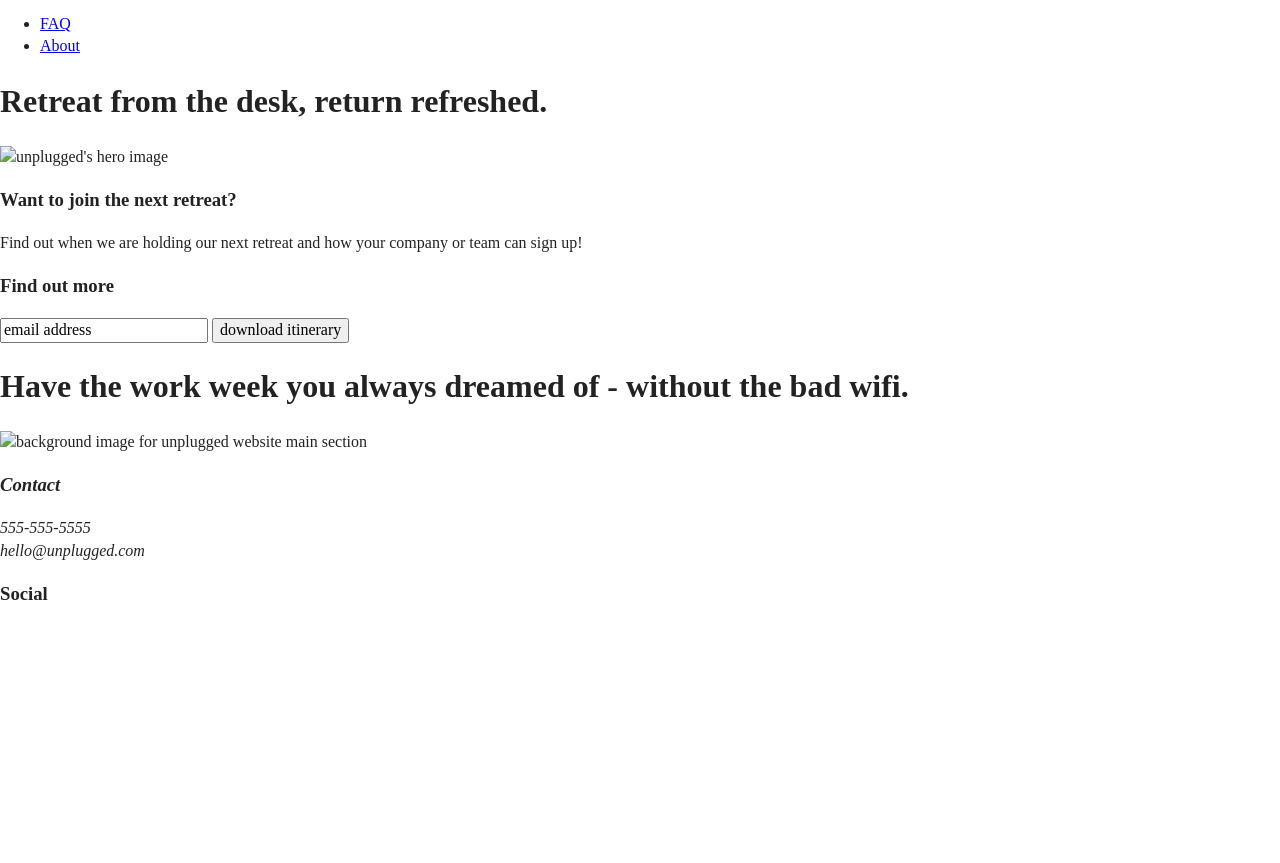
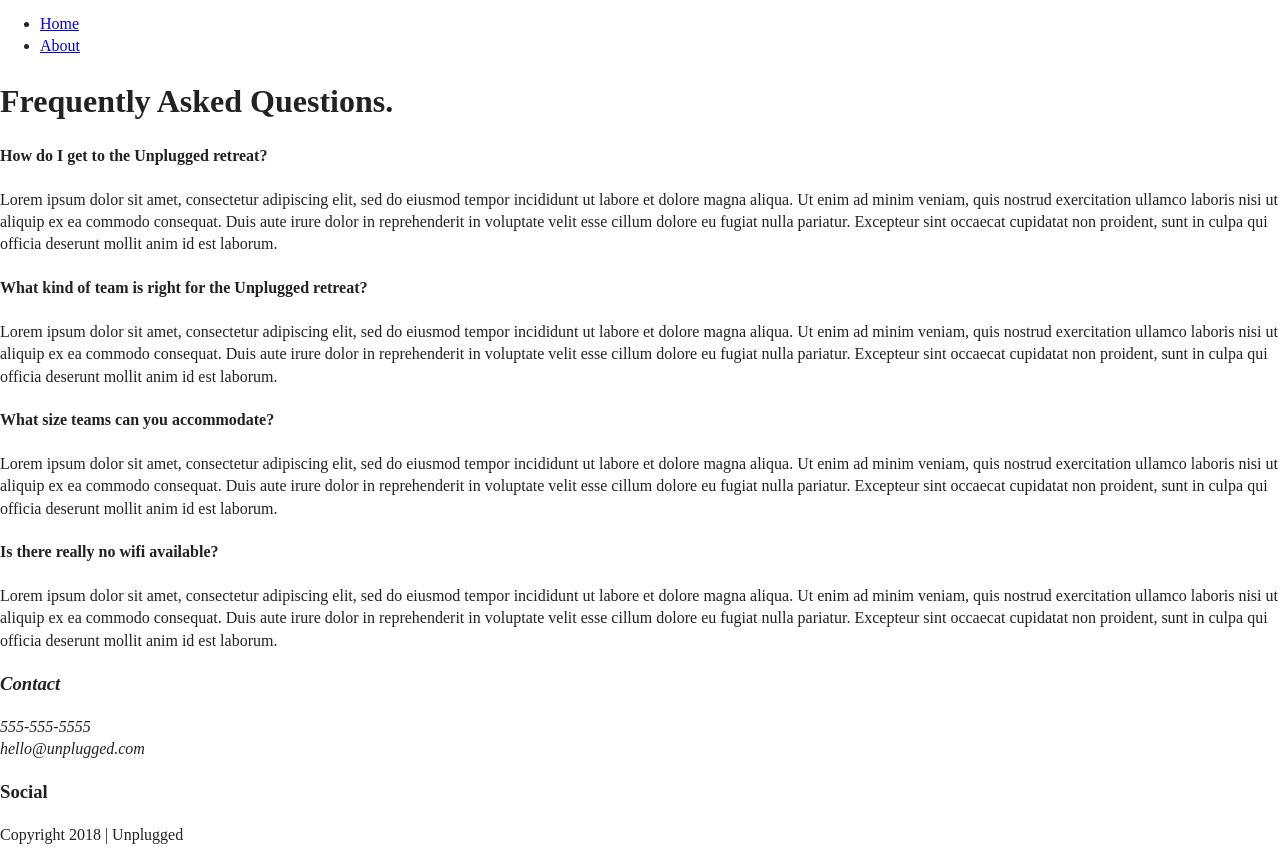
Before and after one commit to MarshaAnnon/unplugged-retreat, a plain HTML site: page faq/index.html in a window 1280 px wide. Shown: the part 27-890 px from the top of the page. Before the commit the page ends 800 px from the top, so only its background shows below. Drawn offline with nearby package versions, Linux system fonts and the light colour scheme; files that its build step writes are made by us from their sources.

Commit message:
Add files via upload
Added code to fill out page structure and content

```diff
--- a/faq/index.html
+++ b/faq/index.html
@@ -24,63 +24,74 @@
 
   <!-- Add your site or application content here -->
   <header>
+
     <div class="content-wrapper">
-          <a href="#"><img src="img/unplugged-logo.png" alt="Unplugged Logo"></a>
+      <a href="#">
+        <img src="img/unplugged-logo.png" alt="Unplugged Logo">
+      </a>
+
       <div class="header-divider"></div>
       <nav>
         <ul>
-                  <li><a href="faq/index.html" target="_blank">FAQ</a></li>
-                  <li><a href="about/index.html" target=_blank>About</a></li>
+          <li><a href="../index.html">Home</a></li>
+          <li><a href="../about/index.html" target="_blank">About</a></li>
         </ul>
       </nav>
-
-
     </div>
   </header>
+
   <main>
-      <section>
-          <h1>Retreat from the desk, return refreshed.</h1>
-          <img src="img/hero-image.png" alt="unplugged's hero image">
 
-      </section>
-      <aside>
+    <section class="faqs">
       <div class="content-wrapper">
-          <div class="form-description">
-            <h3>Want to join the next retreat?</h3>
-            <p>Find out when we are holding our next retreat and how your company or team can sign up!</p>
+
+        <h1>Frequently Asked Questions.</h1>
+
+        <div class="question-1">
+          <h4>How do I get to the Unplugged retreat?</h4>
+          <p>Lorem ipsum dolor sit amet, consectetur adipiscing elit, sed do eiusmod tempor incididunt ut labore et dolore magna aliqua. Ut enim ad minim veniam, quis nostrud exercitation ullamco laboris nisi ut aliquip ex ea commodo consequat. Duis aute irure dolor in reprehenderit in voluptate velit esse cillum dolore eu fugiat nulla pariatur. Excepteur sint occaecat cupidatat non proident, sunt in culpa qui officia deserunt mollit anim id est laborum.</p>
         </div>
-          <div class="form">
-            <h3>Find out more</h3>
-            <input type="text" name="name" value="email address">
-            <input type="button" value="download itinerary">
+
+        <div class="question-2">
+          <h4>What kind of team is right for the Unplugged retreat?</h4>
+          <p>Lorem ipsum dolor sit amet, consectetur adipiscing elit, sed do eiusmod tempor incididunt ut labore et dolore magna aliqua. Ut enim ad minim veniam, quis nostrud exercitation ullamco laboris nisi ut aliquip ex ea commodo consequat. Duis aute irure dolor in reprehenderit in voluptate velit esse cillum dolore eu fugiat nulla pariatur. Excepteur sint occaecat cupidatat non proident, sunt in culpa qui officia deserunt mollit anim id est laborum.</p>
         </div>
+
+        <div class="question-3">
+          <h4>What size teams can you accommodate?</h4>
+          <p>Lorem ipsum dolor sit amet, consectetur adipiscing elit, sed do eiusmod tempor incididunt ut labore et dolore magna aliqua. Ut enim ad minim veniam, quis nostrud exercitation ullamco laboris nisi ut aliquip ex ea commodo consequat. Duis aute irure dolor in reprehenderit in voluptate velit esse cillum dolore eu fugiat nulla pariatur. Excepteur sint occaecat cupidatat non proident, sunt in culpa qui officia deserunt mollit anim id est laborum.</p>
         </div>
-      </aside>
-      <section>
-        <h1>Have the work week you always dreamed of - without the bad wifi.</h1>
-        <img src="img/main-section-background.png" alt="background image for unplugged website main section">
-      </section>
-  </main> <!-- main wrapper -->
+
+        <div class="question-4">
+          <h4>Is there really no wifi available?</h4>
+          <p>Lorem ipsum dolor sit amet, consectetur adipiscing elit, sed do eiusmod tempor incididunt ut labore et dolore magna aliqua. Ut enim ad minim veniam, quis nostrud exercitation ullamco laboris nisi ut aliquip ex ea commodo consequat. Duis aute irure dolor in reprehenderit in voluptate velit esse cillum dolore eu fugiat nulla pariatur. Excepteur sint occaecat cupidatat non proident, sunt in culpa qui officia deserunt mollit anim id est laborum.</p>
+        </div>
+
+      </div><!--faq content wrapper ends here-->
+    </section><!--contact info-->
+
+  </main> <!-- main wrapper ends here-->
+
   <footer>
     <div class="content-wrapper">
       <div class="footer-content">
         <address class="contact">
           <h3>Contact</h3>
           <p>555-555-5555<br>
-                  hello@unplugged.com</p>
+             hello@unplugged.com</p><!--<a href="mailto:hello@unplugged.com">hello@unplugged.com</a>-->
+        </address>
 
-                  <!--<a href="mailto:hello@unplugged.com">hello@unplugged.com</a>-->
-
-              </address>
         <div class="social">
           <h3>Social</h3>
             <div class="social-icons">
               <p>
                 <a href="https://www.facebook.com/yoursite" target="_blank"></a>
               </p>
+
               <p>
                 <a href="https://www.twitter.com/yoursite" target="_blank"></a>
               </p>
+
               <p>
                 <a href="https://www.instagram.com/yoursite" target="_blank"></a>
               </p>
@@ -91,10 +102,11 @@
     </div>
       <!--footer content wrapper ends here-->
       <div class="copyright">
-
+      <p>Copyright 2018 | Unplugged</p>
       </div>
 
   </footer>
+
 
   <script src="../js/vendor/modernizr-3.7.1.min.js"></script>
   <script src="https://code.jquery.com/jquery-3.4.1.min.js" integrity="sha256-CSXorXvZcTkaix6Yvo6HppcZGetbYMGWSFlBw8HfCJo=" crossorigin="anonymous"></script>
```
Lines whose indentation alone changed are shown as unchanged.
